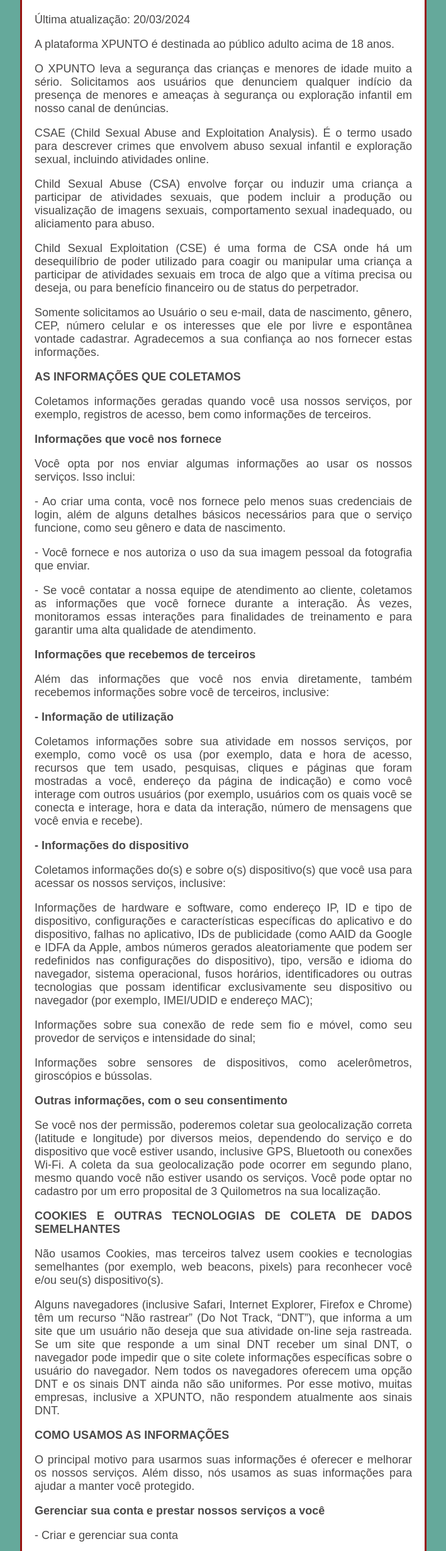
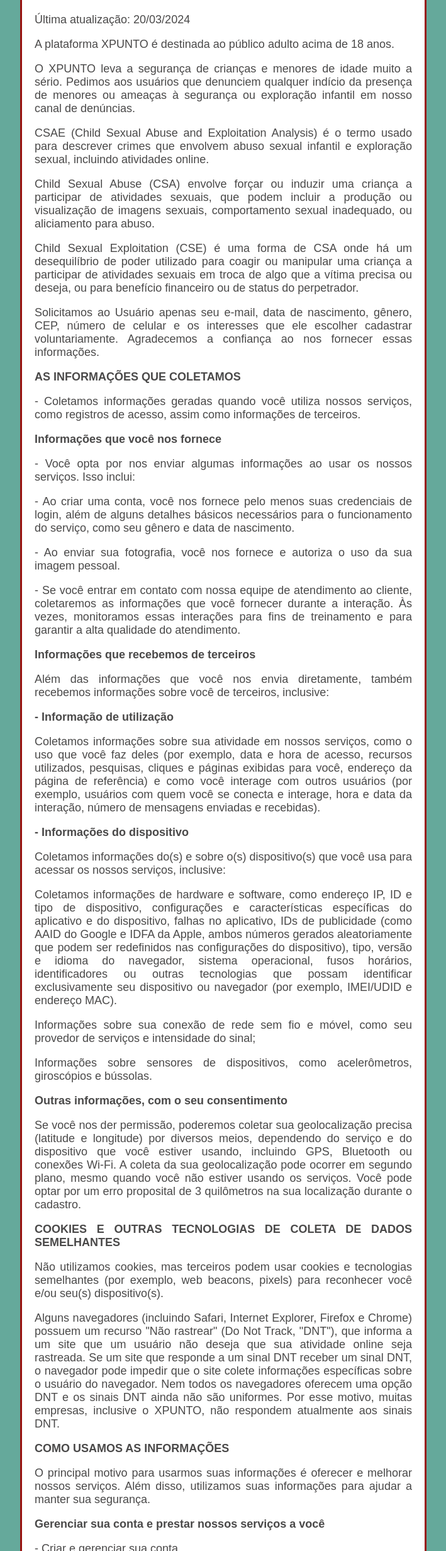
Before and after one commit to SergioDellErba/xpunto-txt-politica-privacidade, a plain HTML site: page index.html in a window 1280 px wide. Shown: the part 98-2560 px from the top of the page at 63% size, without its empty margins (284-993 px from the left). Drawn offline with Linux system fonts and the light colour scheme.

Commit message:
Alt Textos

```diff
--- a/index.html
+++ b/index.html
@@ -53,23 +53,23 @@
         <p>Última atualização: 20/03/2024</p>
 
 <p>A plataforma XPUNTO é destinada ao público adulto acima de 18 anos.</p>
-<p>O XPUNTO leva a segurança das crianças e menores de idade muito a sério. Solicitamos aos usuários que denunciem qualquer indício da presença de menores e ameaças à segurança ou exploração infantil em nosso canal de denúncias.</p>
-<p>CSAE (Child Sexual Abuse and Exploitation Analysis). É o termo usado para descrever crimes que envolvem abuso sexual infantil e exploração sexual, incluindo atividades online.</p>
+<p>O XPUNTO leva a segurança de crianças e menores de idade muito a sério. Pedimos aos usuários que denunciem qualquer indício da presença de menores ou ameaças à segurança ou exploração infantil em nosso canal de denúncias.</p>
+<p>CSAE (Child Sexual Abuse and Exploitation Analysis) é o termo usado para descrever crimes que envolvem abuso sexual infantil e exploração sexual, incluindo atividades online.</p>
 <p>Child Sexual Abuse (CSA) envolve forçar ou induzir uma criança a participar de atividades sexuais, que podem incluir a produção ou visualização de imagens sexuais, comportamento sexual inadequado, ou aliciamento para abuso. </p>
 <p>Child Sexual Exploitation (CSE) é uma forma de CSA onde há um desequilíbrio de poder utilizado para coagir ou manipular uma criança a participar de atividades sexuais em troca de algo que a vítima precisa ou deseja, ou para benefício financeiro ou de status do perpetrador.</p>
-<p>Somente solicitamos ao Usuário o seu e-mail, data de nascimento, gênero, CEP, número celular e os interesses que ele por livre e espontânea vontade cadastrar. Agradecemos a sua confiança ao nos fornecer estas informações.</p>
+<p>Solicitamos ao Usuário apenas seu e-mail, data de nascimento, gênero, CEP, número de celular e os interesses que ele escolher cadastrar voluntariamente. Agradecemos a confiança ao nos fornecer essas informações.</p>
 
 <strong>
     <p>AS INFORMAÇÕES QUE COLETAMOS</p>
 </strong>
-<p>Coletamos informações geradas quando você usa nossos serviços, por exemplo, registros de acesso, bem como informações de terceiros.</p>
+<p>- Coletamos informações geradas quando você utiliza nossos serviços, como registros de acesso, assim como informações de terceiros.</p>
 <strong>
     <p>Informações que você nos fornece</p>
 </strong>
-<p>Você opta por nos enviar algumas informações ao usar os nossos serviços. Isso inclui:</p>
-<p>-	Ao criar uma conta, você nos fornece pelo menos suas credenciais de login, além de alguns detalhes básicos necessários para que o serviço funcione, como seu gênero e data de nascimento.</p>
-<p>- Você fornece e nos autoriza o uso da sua imagem pessoal da fotografia que enviar.</p>
-<p>-	Se você contatar a nossa equipe de atendimento ao cliente, coletamos as informações que você fornece durante a interação. Às vezes, monitoramos essas interações para finalidades de treinamento e para garantir uma alta qualidade de atendimento.</p>
+<p>- Você opta por nos enviar algumas informações ao usar os nossos serviços. Isso inclui:</p>
+<p>- Ao criar uma conta, você nos fornece pelo menos suas credenciais de login, além de alguns detalhes básicos necessários para o funcionamento do serviço, como seu gênero e data de nascimento.</p>
+<p>- Ao enviar sua fotografia, você nos fornece e autoriza o uso da sua imagem pessoal.</p>
+<p>- Se você entrar em contato com nossa equipe de atendimento ao cliente, coletaremos as informações que você fornecer durante a interação. Às vezes, monitoramos essas interações para fins de treinamento e para garantir a alta qualidade do atendimento.</p>
 <strong>
     <p>Informações que recebemos de terceiros</p>
 </strong>
@@ -77,27 +77,27 @@
 <strong>
     <p>-	Informação de utilização</p>
 </strong>
-<p>Coletamos informações sobre sua atividade em nossos serviços, por exemplo, como você os usa (por exemplo, data e hora de acesso, recursos que tem usado, pesquisas, cliques e páginas que foram mostradas a você, endereço da página de indicação) e como você interage com outros usuários (por exemplo, usuários com os quais você se conecta e interage, hora e data da interação, número de mensagens que você envia e recebe).</p>
+<p>Coletamos informações sobre sua atividade em nossos serviços, como o uso que você faz deles (por exemplo, data e hora de acesso, recursos utilizados, pesquisas, cliques e páginas exibidas para você, endereço da página de referência) e como você interage com outros usuários (por exemplo, usuários com quem você se conecta e interage, hora e data da interação, número de mensagens enviadas e recebidas).</p>
 <strong>
     <p>-	Informações do dispositivo</p>
 </strong>
 <p>Coletamos informações do(s) e sobre o(s) dispositivo(s) que você usa para acessar os nossos serviços, inclusive:</p>
-<p>Informações de hardware e software, como endereço IP, ID e tipo de dispositivo, configurações e características específicas do aplicativo e do dispositivo, falhas no aplicativo, IDs de publicidade (como AAID da Google e IDFA da Apple, ambos números gerados aleatoriamente que podem ser redefinidos nas configurações do dispositivo), tipo, versão e idioma do navegador, sistema operacional, fusos horários, identificadores ou outras tecnologias que possam identificar exclusivamente seu dispositivo ou navegador (por exemplo, IMEI/UDID e endereço MAC);</p>
+<p>Coletamos informações de hardware e software, como endereço IP, ID e tipo de dispositivo, configurações e características específicas do aplicativo e do dispositivo, falhas no aplicativo, IDs de publicidade (como AAID do Google e IDFA da Apple, ambos números gerados aleatoriamente que podem ser redefinidos nas configurações do dispositivo), tipo, versão e idioma do navegador, sistema operacional, fusos horários, identificadores ou outras tecnologias que possam identificar exclusivamente seu dispositivo ou navegador (por exemplo, IMEI/UDID e endereço MAC).</p>
 <p>Informações sobre sua conexão de rede sem fio e móvel, como seu provedor de serviços e intensidade do sinal;</p>
 <p>Informações sobre sensores de dispositivos, como acelerômetros, giroscópios e bússolas.</p>
 <strong>
     <p>Outras informações, com o seu consentimento</p>
 </strong>
-<p>Se você nos der permissão, poderemos coletar sua geolocalização correta (latitude e longitude) por diversos meios, dependendo do serviço e do dispositivo que você estiver usando, inclusive GPS, Bluetooth ou conexões Wi-Fi. A coleta da sua geolocalização pode ocorrer em segundo plano, mesmo quando você não estiver usando os serviços. Você pode optar no cadastro por um erro proposital de 3 Quilometros na sua localização.</p>
+<p>Se você nos der permissão, poderemos coletar sua geolocalização precisa (latitude e longitude) por diversos meios, dependendo do serviço e do dispositivo que você estiver usando, incluindo GPS, Bluetooth ou conexões Wi-Fi. A coleta da sua geolocalização pode ocorrer em segundo plano, mesmo quando você não estiver usando os serviços. Você pode optar por um erro proposital de 3 quilômetros na sua localização durante o cadastro.</p>
 <strong>
     <p>COOKIES E OUTRAS TECNOLOGIAS DE COLETA DE DADOS SEMELHANTES</p>
 </strong>
-<p>Não usamos Cookies, mas terceiros talvez usem cookies e tecnologias semelhantes (por exemplo, web beacons, pixels) para reconhecer você e/ou seu(s) dispositivo(s).</p>
-<p>Alguns navegadores (inclusive Safari, Internet Explorer, Firefox e Chrome) têm um recurso “Não rastrear” (Do Not Track, “DNT”), que informa a um site que um usuário não deseja que sua atividade on-line seja rastreada.  Se um site que responde a um sinal DNT receber um sinal DNT, o navegador pode impedir que o site colete informações específicas sobre o usuário do navegador.  Nem todos os navegadores oferecem uma opção DNT e os sinais DNT ainda não são uniformes.  Por esse motivo, muitas empresas, inclusive a XPUNTO, não respondem atualmente aos sinais DNT.</p>
+<p>Não utilizamos cookies, mas terceiros podem usar cookies e tecnologias semelhantes (por exemplo, web beacons, pixels) para reconhecer você e/ou seu(s) dispositivo(s).</p>
+<p>Alguns navegadores (incluindo Safari, Internet Explorer, Firefox e Chrome) possuem um recurso "Não rastrear" (Do Not Track, "DNT"), que informa a um site que um usuário não deseja que sua atividade online seja rastreada. Se um site que responde a um sinal DNT receber um sinal DNT, o navegador pode impedir que o site colete informações específicas sobre o usuário do navegador. Nem todos os navegadores oferecem uma opção DNT e os sinais DNT ainda não são uniformes. Por esse motivo, muitas empresas, inclusive o XPUNTO, não respondem atualmente aos sinais DNT.</p>
 <strong>
     <p>COMO USAMOS AS INFORMAÇÕES</p>
 </strong>
-<p>O principal motivo para usarmos suas informações é oferecer e melhorar os nossos serviços. Além disso, nós usamos as suas informações para ajudar a manter você protegido.</p>
+<p>O principal motivo para usarmos suas informações é oferecer e melhorar nossos serviços. Além disso, utilizamos suas informações para ajudar a manter sua segurança.</p>
 <strong>
     <p>Gerenciar sua conta e prestar nossos serviços a você</p>
 </strong>
@@ -131,17 +131,17 @@
 <strong>
     <p>Com outros usuários</p>
 </strong>
-<p>Você compartilha informações com outros usuários ao divulgar voluntariamente informações no serviço (inclusive seu perfil público). Tenha cuidado com as suas informações e tenha a certeza de que você não se importa que o conteúdo que você compartilha fique publicamente visível, pois nem você nem nós podemos controlar o que as outras pessoas fazem com as suas informações depois que você as compartilha.</p>
-<p>Você autoriza a divulgação pelo XPUNTO e tenha atenção com as imagens, interesses e possiveis dados que você divulgue, de si próprio e de outras pessoas</p>
+<p>Você compartilha informações com outros usuários ao divulgar voluntariamente informações no serviço (inclusive seu perfil público). Tenha cuidado com suas informações e certifique-se de que não se importa que o conteúdo que você compartilha fique publicamente visível, pois nem você nem nós podemos controlar o que outras pessoas fazem com suas informações após você compartilhá-las.</p>
+<p>Você autoriza a divulgação de informações pelo XPUNTO, por isso tenha cuidado com as imagens, interesses e possíveis dados que você divulga sobre si mesmo e outras pessoas.</p>
 <strong>
-    <p>-	Com nossos provedores de serviços e parceiros</p>
+    <p>	Com nossos provedores de serviços e parceiros</p>
 </strong>
-<p>Usamos terceiros por exemplo: Colocamos os usuários com interesses mútuos em contato através do Whatsapp, para nos ajudar a operar e melhorar os nossos serviços. Esses terceiros nos auxiliam com diversas tarefas, inclusive hospedagem e manutenção de dados, análises, atendimento ao cliente, marketing, publicidade, processamento de pagamentos e operações de segurança.</p>
-<p>Podemos compartilhar informações com parceiros que distribuem e nos ajudam na publicidade dos nossos serviços. Por exemplo, podemos compartilhar informações limitadas sobre você em formato não legível para humanos e com parceiros de publicidade.</p>
+<p>Utilizamos serviços de terceiros para conectar usuários com interesses mútuos através do WhatsApp, liberando assim tempo para focarmos em nosso principal objetivo: operar e melhorar nossos serviços. Esses terceiros nos auxiliam em diversas tarefas, incluindo hospedagem e manutenção de dados, análises, atendimento ao cliente, marketing, publicidade, processamento de pagamentos e operações de segurança.</p>
+<p>Podemos compartilhar informações com parceiros que distribuem e nos auxiliam na publicidade dos nossos serviços. Por exemplo, podemos compartilhar informações limitadas sobre você em formato não legível para humanos com parceiros de publicidade.</p>
 <strong>
     <p>-	Para transações corporativas</p>
 </strong>
-<p>Podemos transferir suas informações se estivermos envolvidos, no todo ou em parte, em uma fusão, venda, aquisição, alienação, reestruturação, reorganização, dissolução, falência ou outra alteração acionária ou de controle.</p>
+<p>Podemos transferir suas informações se estivermos envolvidos, total ou parcialmente, em uma fusão, venda, aquisição, alienação, reestruturação, reorganização, dissolução, falência ou outra mudança acionária ou de controle.</p>
 <strong>
     <p>-	Quando exigido por lei</p>
 </strong>
@@ -159,8 +159,8 @@
 </strong>
 <p>Queremos que você controle as suas informações e, portanto, oferecemos as seguintes ferramentas:</p>
 <strong>- Ferramentas de acesso/atualização no serviço.</strong> Ferramentas e configurações de conta que ajudam você a acessar, corrigir ou excluir informações que você nos forneceu e que estão associadas à sua conta diretamente no serviço. Caso tenha qualquer dúvida sobre essas ferramentas e configurações, contate nossa equipe de atendimento.
-<p><strong>-	Permissões de dispositivo.</strong> As plataformas móveis têm sistemas de permissão para tipos específicos de dados e notificações de dispositivos, como serviços de catálogo telefônico e de localização, bem como notificações por push. É possível alterar as configurações no seu dispositivo para consentir ou se opor à coleta das informações correspondentes, ou à exibição de notificações correspondentes. Obviamente, se você fizer isso, alguns serviços podem perder a funcionalidade plena.</p>
-<strong>-	Exclusão.</strong> Você pode excluir sua conta usando a funcionalidade correspondente diretamente no serviço.
+<p><strong>- Permissões de dispositivo.</strong> As plataformas móveis têm sistemas de permissão para tipos específicos de dados e notificações de dispositivos, como serviços de catálogo telefônico e de localização, bem como notificações por push. É possível alterar as configurações no seu dispositivo para consentir ou se opor à coleta das informações correspondentes, ou à exibição de notificações correspondentes. <strong>Se você fizer isso, alguns serviços podem perder a funcionalidade plena.</strong></p>
+<strong>- Exclusão.</strong> Você pode excluir sua conta usando a funcionalidade correspondente diretamente no serviço, na pagina do seu Perfil.
 <strong>
     <p>Queremos que você saiba quais são os seus direitos de privacidade. Pontos principais a lembrar:</p>
 </strong>
@@ -191,7 +191,7 @@
 <strong>
     <p>PRIVACIDADE DE CRIANÇAS</p>
 </strong>
-<p>Os nossos serviços são oferecidos exclusivamente para usuários que tenham pelo menos 18 anos de idade. Não permitimos a presença de usuários com menos de 18 anos na nossa plataforma, e não coletamos intencionalmente informações pessoais de qualquer pessoa com menos de 18 anos. Se você suspeitar que um usuário tem menos de 18 anos, use o mecanismo de denúncia disponível no serviço.</p>
+<p>Nossos serviços são oferecidos exclusivamente para usuários com pelo menos 18 anos de idade. Não permitimos a presença de usuários com menos de 18 anos em nossa plataforma e não coletamos intencionalmente informações pessoais de qualquer pessoa com menos de 18 anos. Se você suspeitar que um usuário tem menos de 18 anos, utilize o mecanismo de denúncia disponível no serviço.</p>
 <strong>
     <p>COMO CONTATAR-NOS</p>
 </strong>
```
